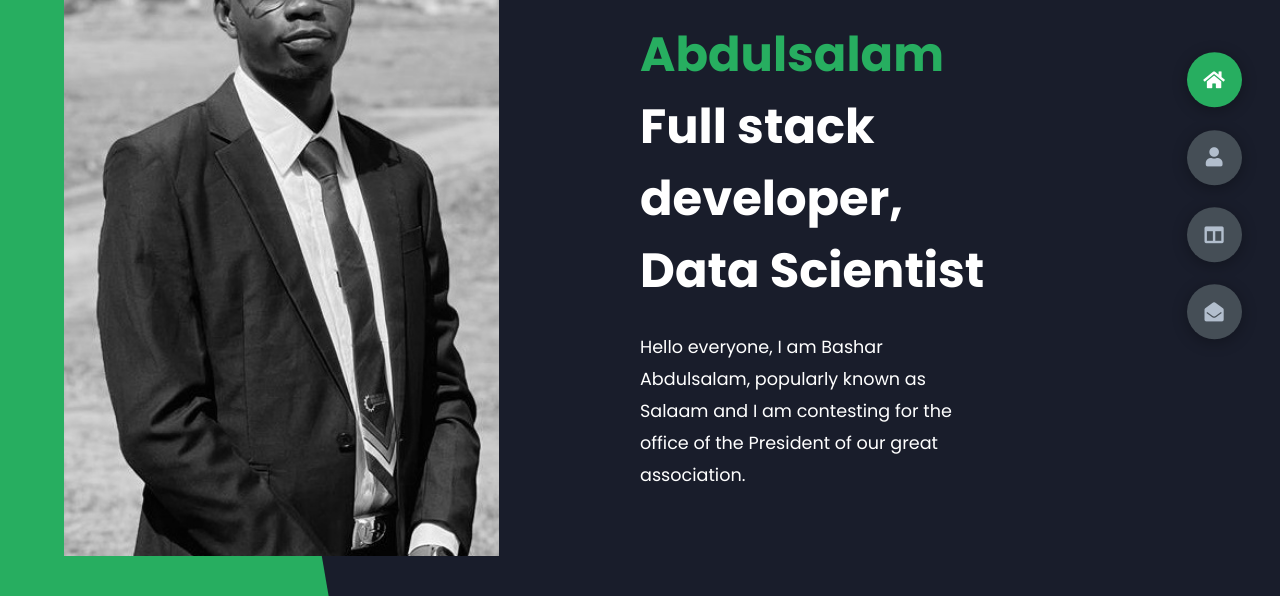
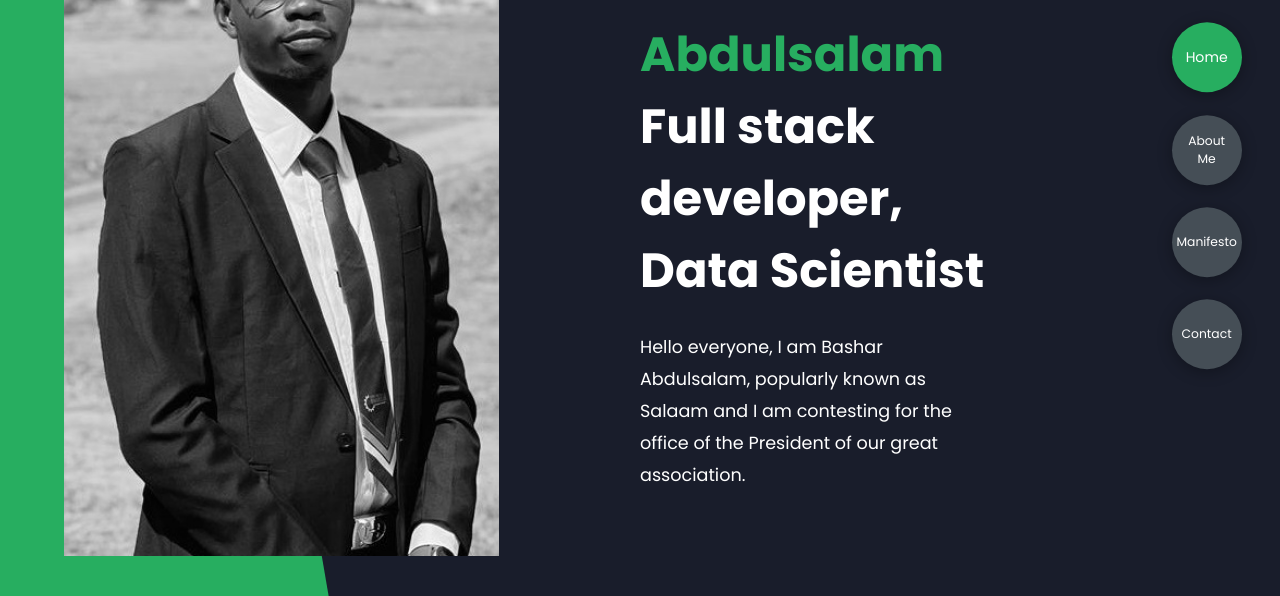
Before and after one commit to pulverine/nacos-manifesto, a plain HTML site: page index.html in a window 1280 px wide. Shown: the part 204-800 px from the top of the page. Drawn offline with Linux system fonts and the light colour scheme.

Commit message:
Changed nav-icons

```diff
--- a/index.html
+++ b/index.html
@@ -4,7 +4,7 @@
     <meta charset="UTF-8">
     <meta http-equiv="X-UA-Compatible" content="IE=edge">
     <meta name="viewport" content="width=device-width, initial-scale=1.0">
-    <title>Portfolio</title>
+    <title>Bashar Salam NACOS Manifesto</title>
     <link rel="stylesheet" href="styles/styles.css">
     <link rel="preconnect" href="https://fonts.googleapis.com">
     <link rel="preconnect" href="https://fonts.gstatic.com" crossorigin>
@@ -243,20 +243,24 @@
     </main>
 
     <div class="controls">
-        <div class="control active-btn" data-id="home" >
-            <i class="fas fa-home"></i>
+        <div class="control active-btn" data-id="home" style="padding: 35px; font-size: 0.8em;">
+            <!-- <i class="fas fa-home"></i> -->
+            <p>Home</p>
         </div>
-        <div class="control" data-id="about">
-            <i class="fas fa-user"></i>
+        <div class="control" data-id="about" style="padding: 35px; text-align: center; font-size: 0.7em;">
+            <!-- <i class="fas fa-user"></i> -->
+            <p>About Me</p>
         </div>
-        <div class="control" data-id="portfolio">
-            <i class="fas fa-columns"></i>
+        <div class="control" data-id="portfolio" style="padding: 35px; font-size: 0.7em;">
+            <!-- <i class="fas fa-columns"></i> -->
+            <p>Manifesto</p>
         </div>
         <!-- <div class="control" data-id="blogs">
             <i class="far fa-newspaper"></i>
         </div> -->
-        <div class="control" data-id="contact">
-            <i class="fas fa-envelope-open"></i>
+        <div class="control" data-id="contact" style="padding: 35px; font-size: 0.7em;">
+            <!-- <i class="fas fa-envelope-open"></i> -->
+            <p>Contact</p>
         </div>
     </div>
     <div class="theme-btn">
```
